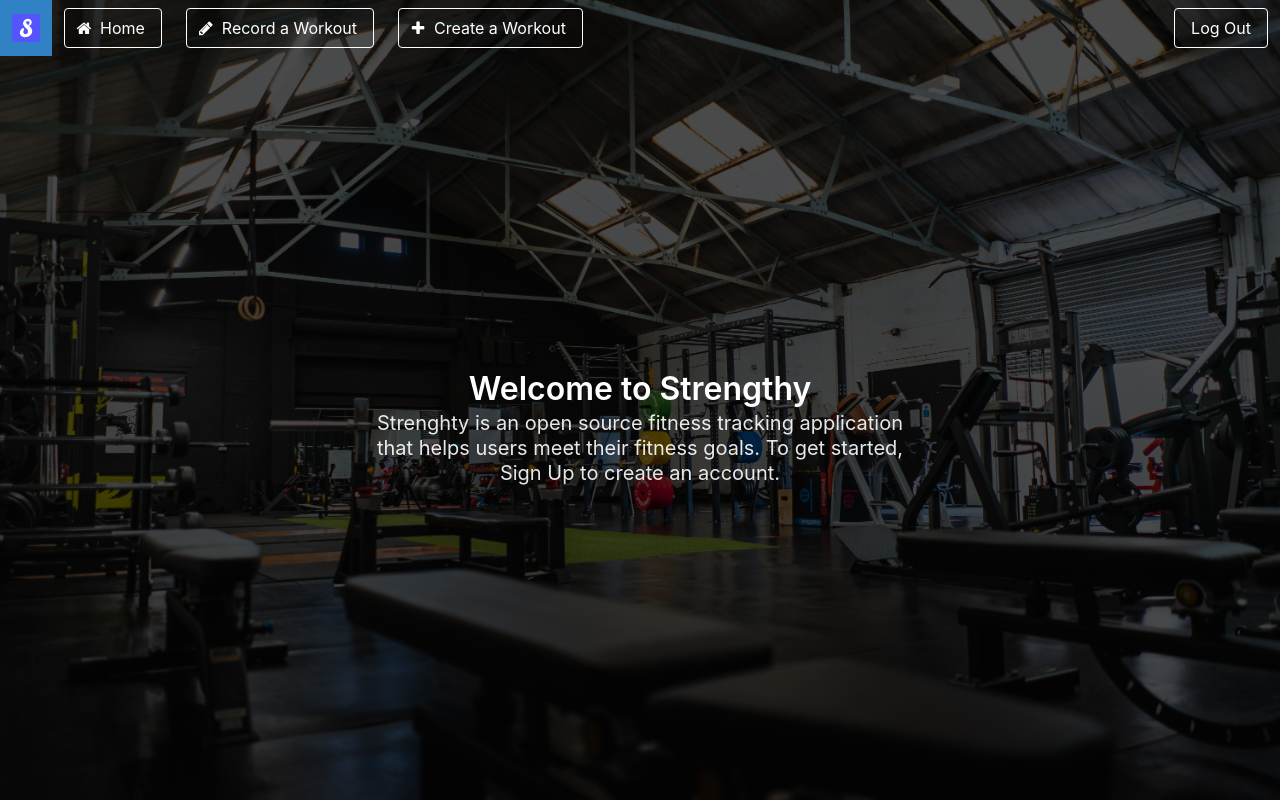
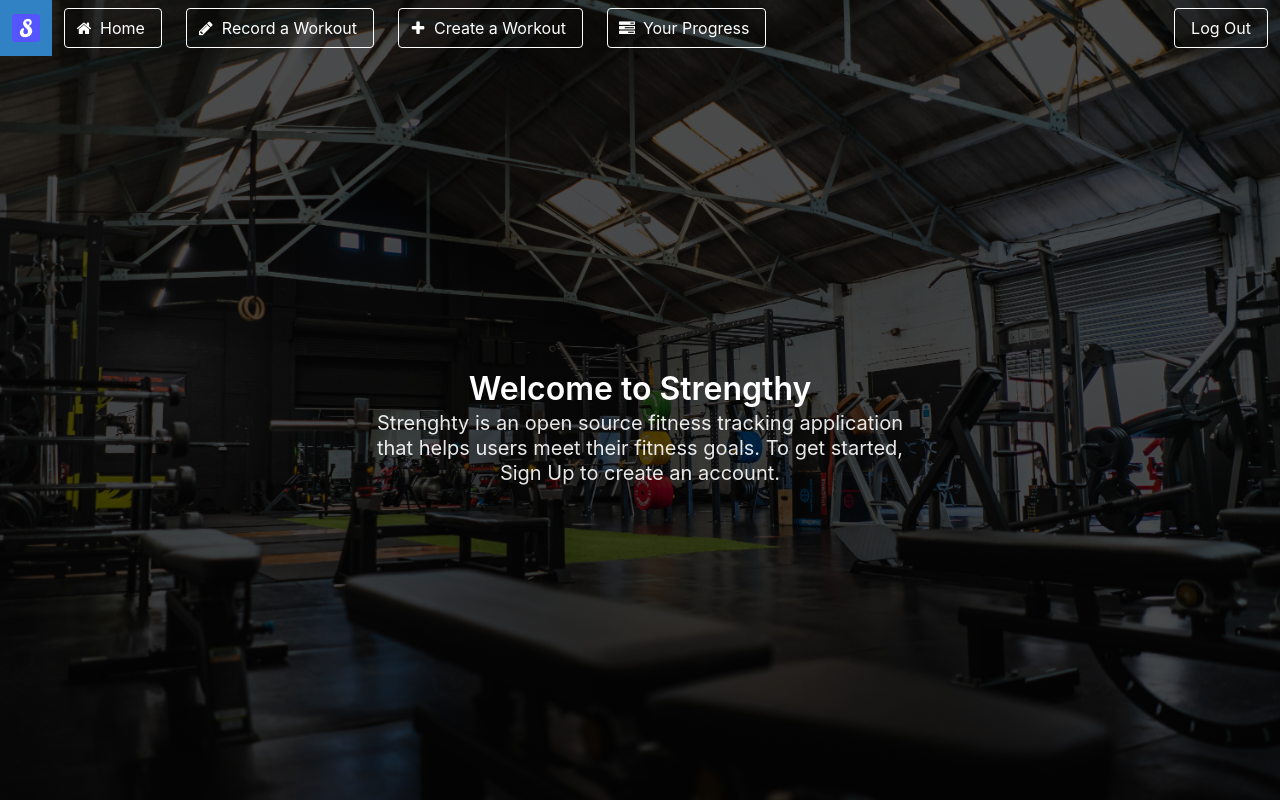
Before and after one commit to dbolger/Strengthy, a Flask app: page / in a window 1280 px wide. Run offline with Flask 2, Linux system fonts and the light colour scheme; a user stored in the database is signed in; tables that the repository leaves empty hold one stand-in row (values such as "Sample post"); some libraries are stand-ins or nearby versions.

Commit message:
Add progress page, cleanup timer formatting

```diff
--- a/app/routes/basic.py
+++ b/app/routes/basic.py
@@ -45,3 +45,18 @@ def home():
     return render_template(
         "home.html", records=records, sets_completed=sets_completed, top3=top3
     )
+
+
+@app.route("/progress", methods=["GET"])
+@login_required
+def progress():
+    exercises = (
+        db.session.query(Exercise)
+        .join(SetRecord)
+        .filter(SetRecord.exercise_id == Exercise.id)
+        .group_by(Exercise.id)
+        .order_by(db.func.count(SetRecord.id).desc())
+        .having(db.func.count(SetRecord.id) > 1)
+        .all()
+    )
+    return render_template("progress.html", exercises=exercises)
--- a/app/templates/base/layout.html
+++ b/app/templates/base/layout.html
@@ -63,6 +63,15 @@
 								<span>Create a Workout</span>
 							</a>
 						</span>
+
+						<span class="navbar-item">
+							<a class="button is-white is-outlined" href="/progress">
+								<span class="icon">
+									<i class="fa fa-tasks"></i>
+								</span>
+								<span>Your Progress</span>
+							</a>
+						</span>
 						{% endif %}
 					</div>
 
@@ -104,4 +113,5 @@
 	<!-- TODO: footer -->
 	<script async type="text/javascript" src="/static/js/bulma.js"></script>
 </body>
+
 </html>
--- a/app/templates/workout/record.html
+++ b/app/templates/workout/record.html
@@ -31,13 +31,14 @@
 					{% if exercise.type == 'time' %}
 					<td>
 						<div class='timer' style="display:flex;align-items:center;font-size:1em;">
-								<button id='timer-{{ outer_loop.index }}' type="button" onclick="onClickPausePlayTimer(this)" class="button">
+							<button id='timer-{{ outer_loop.index }}' type="button"
+								onclick="onClickPausePlayTimer(this)" class="button">
 								<span class="icon is-small">
 									<i class="fa fa-play"></i>
 								</span>
 							</button>
 							<span style='padding-left: 15px;' id='timer-time-{{ outer_loop.index }}'>
-									{{ exercise.units }} seconds
+								{{ '%02d' % (exercise.units / 60) }}:{{ '%02d' % (exercise.units % 60) }}
 							</span>
 						</div>
 					</td>
--- a/app/templates/workout/record_select.html
+++ b/app/templates/workout/record_select.html
@@ -13,7 +13,8 @@
 					<div class="content">
 						Exercises:
 						{% for exercise in workout.exercises %}
-						<p>{{ exercise.sets }} x {{ exercise.units }}{% if exercise.type =='time' %} seconds{% endif %} x {{ exercise.name }}</p>
+						<p>{{ exercise.sets }}{% if exercise.type != 'time' %} x {{ exercise.units }}{% endif %} x {{
+							exercise.name }}</p>
 						{% endfor %}
 						<a class="button is-primary" href="/workout/record/{{ workout.id }}">
 							<span class="icon is-small">
```
Also changed, not shown: app/templates/progress.html (added, +22 -0 lines). Lines whose indentation alone changed are shown as unchanged.
